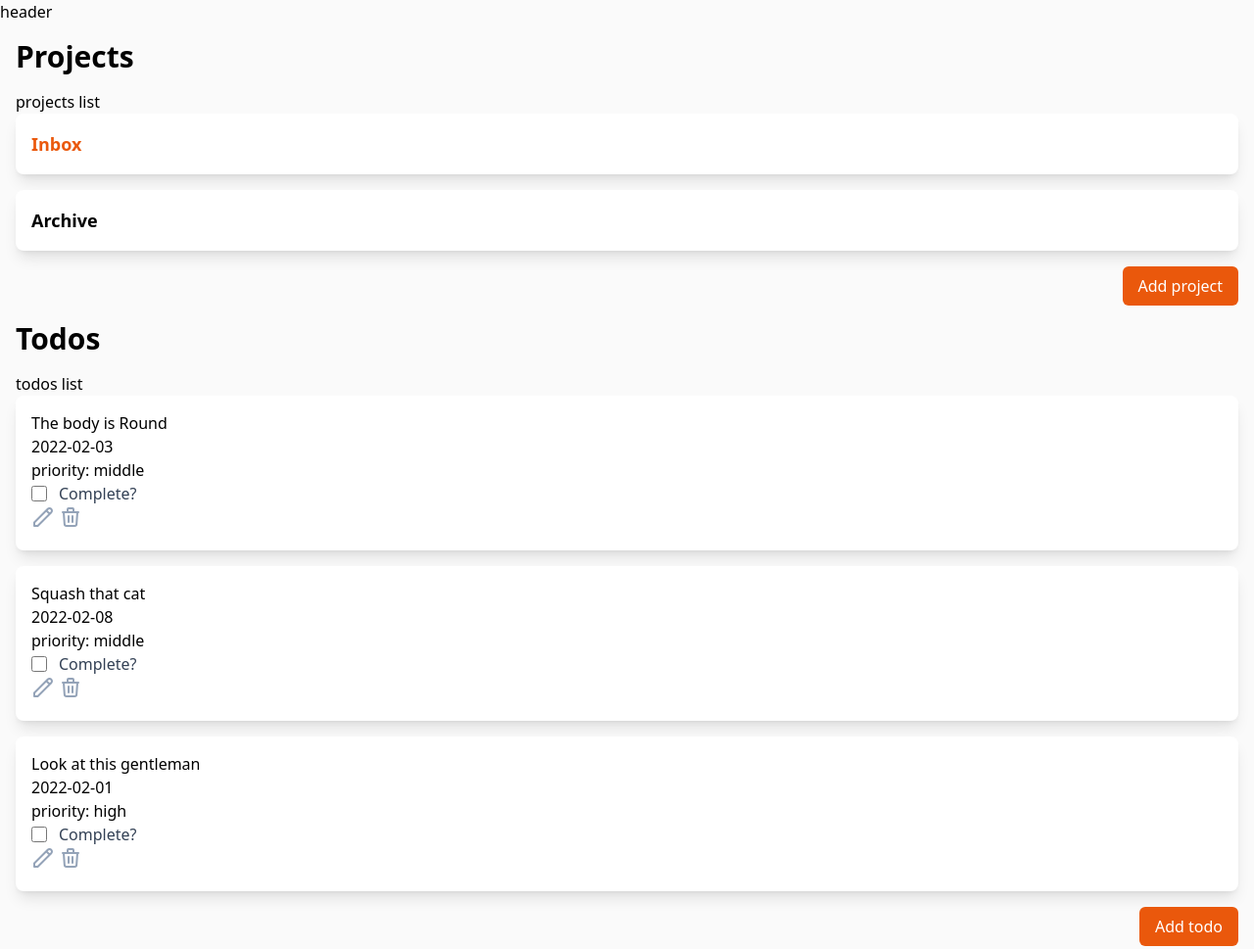
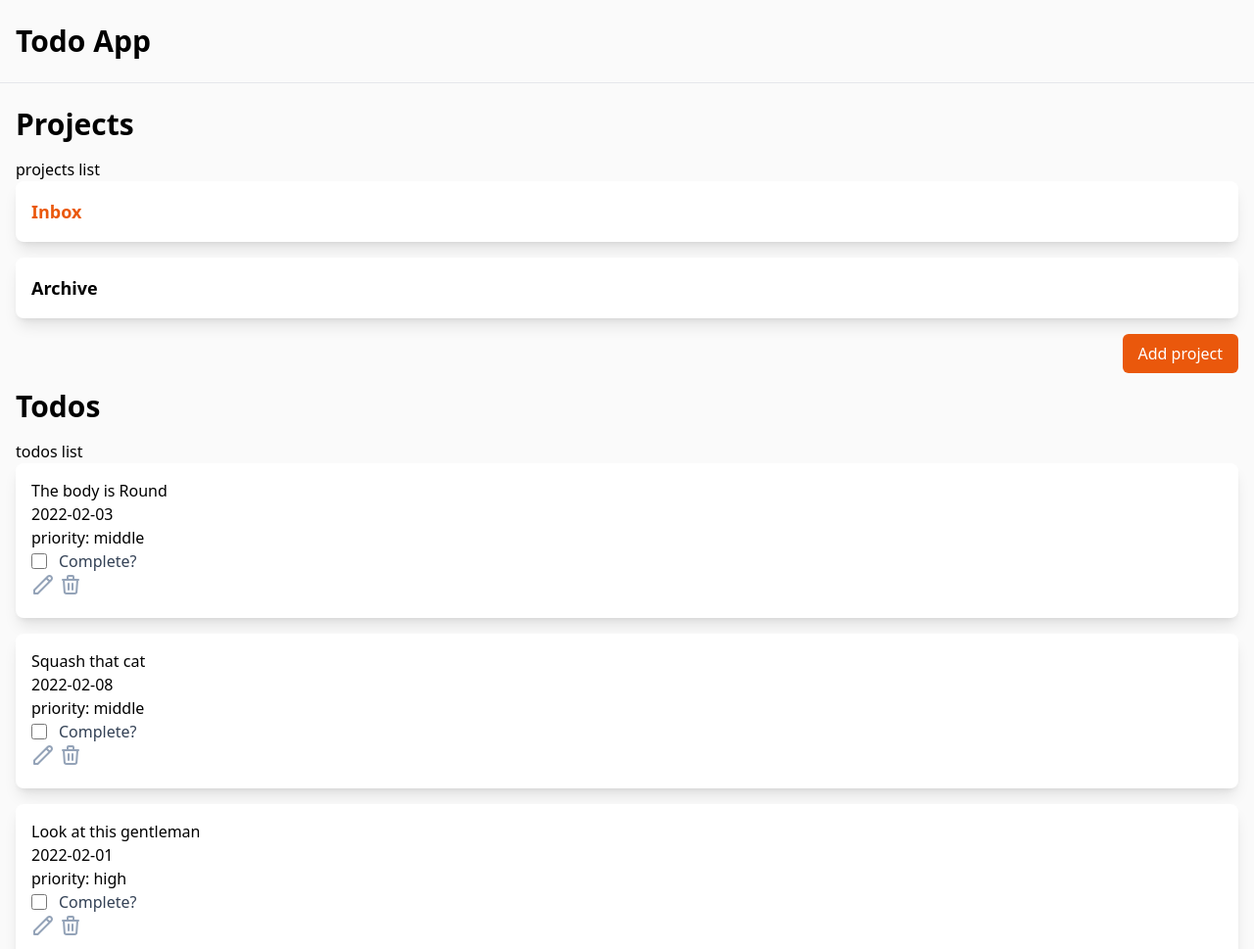
Before and after one commit to greqov/odin-todo-list, a website built with webpack: page src/index.html in a window 1280 px wide. Shown: the top 969 px of the page at 98% size. Built offline with nearby package versions, Linux system fonts and the light colour scheme.

Commit message:
UI: add page header

```diff
--- a/src/index.html
+++ b/src/index.html
@@ -7,7 +7,11 @@
     <title>Todo App</title>
   </head>
   <body class="relative min-h-screen font-sans bg-zinc-50 selection:bg-pink-300">
-    header
+    <header class="mb-6 border-b">
+      <div class="container mx-auto py-6 px-4">
+        <span class="block text-3xl font-bold">Todo App</span>
+      </div>
+    </header>
     <!-- TODO: split html templates -->
     <svg width="0" height="0" class="hidden">
       <symbol
```
